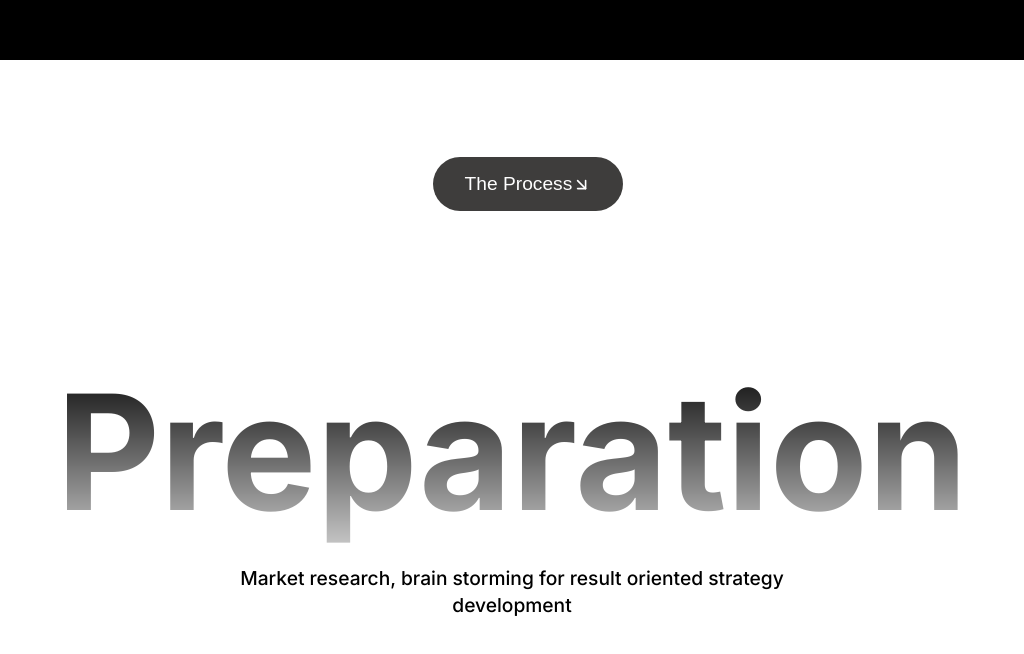
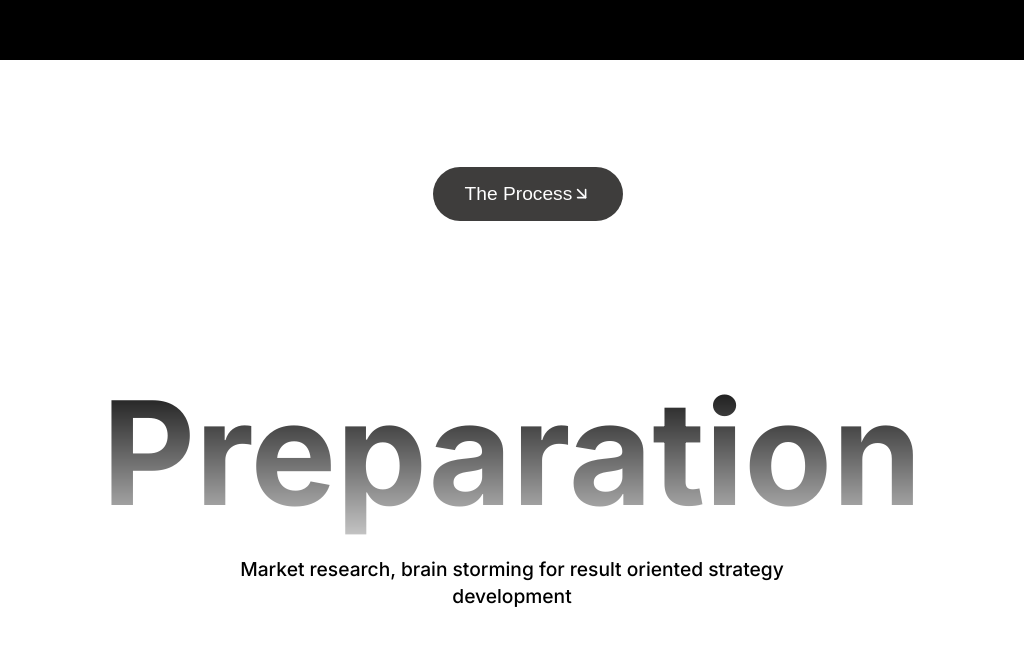
Before and after one commit to marketLube/hawksee, a React (Vite) app: page / in a window 1024 px wide. Shown: the part 5700-6354 px from the top of the page. Built offline with nearby package versions, Linux system fonts and the light colour scheme.

Commit message:
research section scroll responsive fix

```diff
--- a/Sass/page/Section5/_research.scss
+++ b/Sass/page/Section5/_research.scss
@@ -2,12 +2,10 @@
 @use "../../base/responsive";
 
 .research {
-  height: 400vh;
+  height: 300vh;
   width: 100%;
   background-color: variables.$color-primery-light;
   position: relative;
-  // top: -40rem;
-  // border: 1px solid red;
   z-index: 100;
   background-color: #ffffff;
   &-bttn {
@@ -159,7 +157,7 @@
     font-size: 8rem !important;
   }
   @include responsive.respond(bigTablets) {
-    font-size: 10rem !important;
+    font-size: 9rem !important;
   }
   @include responsive.respond(desktop) {
     font-size: 11rem !important ;
--- a/css/style.css
+++ b/css/style.css
@@ -1652,7 +1652,7 @@ body {
 }
 
 .research {
-  height: 400vh;
+  height: 300vh;
   width: 100%;
   background-color: #fff;
   position: relative;
@@ -1830,7 +1830,7 @@ body {
 }
 @media only screen and (min-width: 992px) and (max-width: 1199.98px) {
   .research-head {
-    font-size: 10rem !important;
+    font-size: 9rem !important;
   }
 }
 @media only screen and (min-width: 1200px) and (max-width: 1399.98px) {
--- a/src/page/Section6/RealStories.jsx
+++ b/src/page/Section6/RealStories.jsx
@@ -44,6 +44,7 @@ export const RealStories = () => {
     pagination: {
       clickable: true,
       dynamicBullets: true,
+      direction: "horizontal",
     },
     breakpoints: {
       575: {
```
Also changed, not shown: 1 other file (tests, documents, lock files or other folders).
